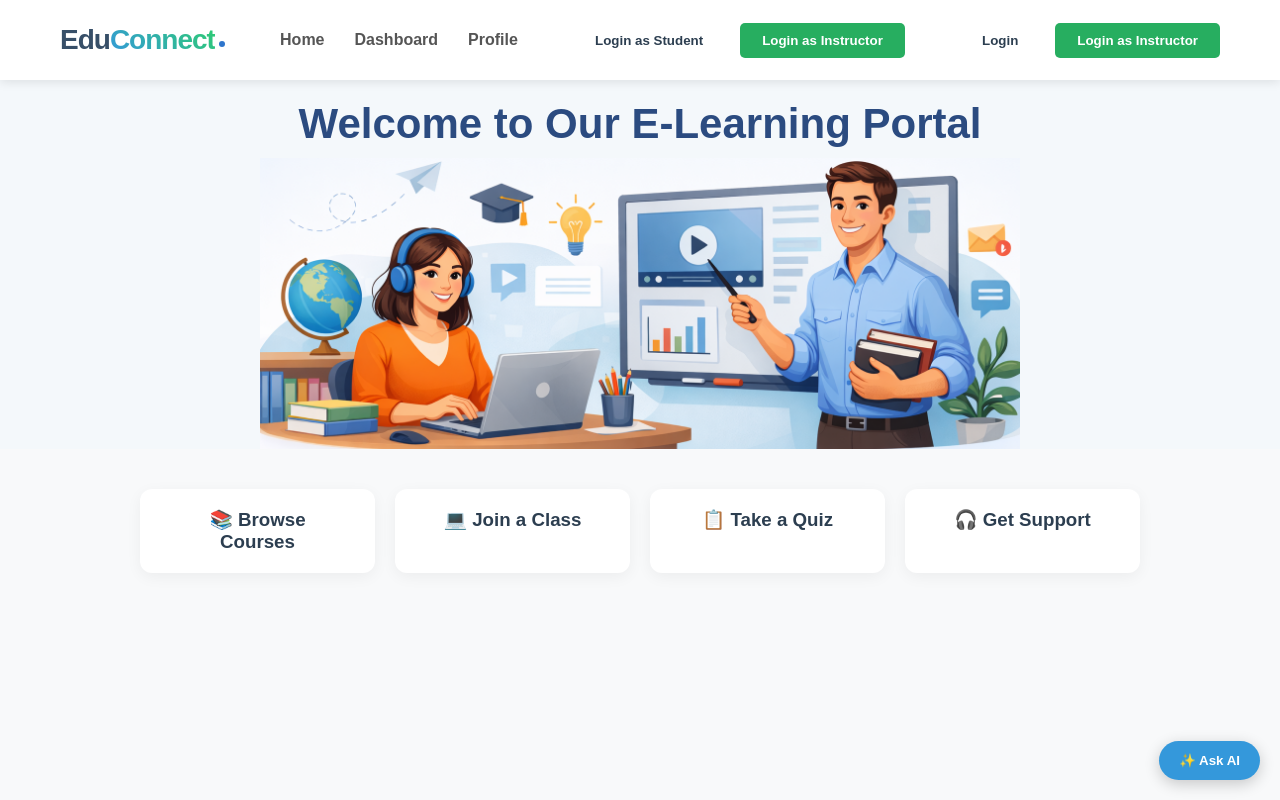
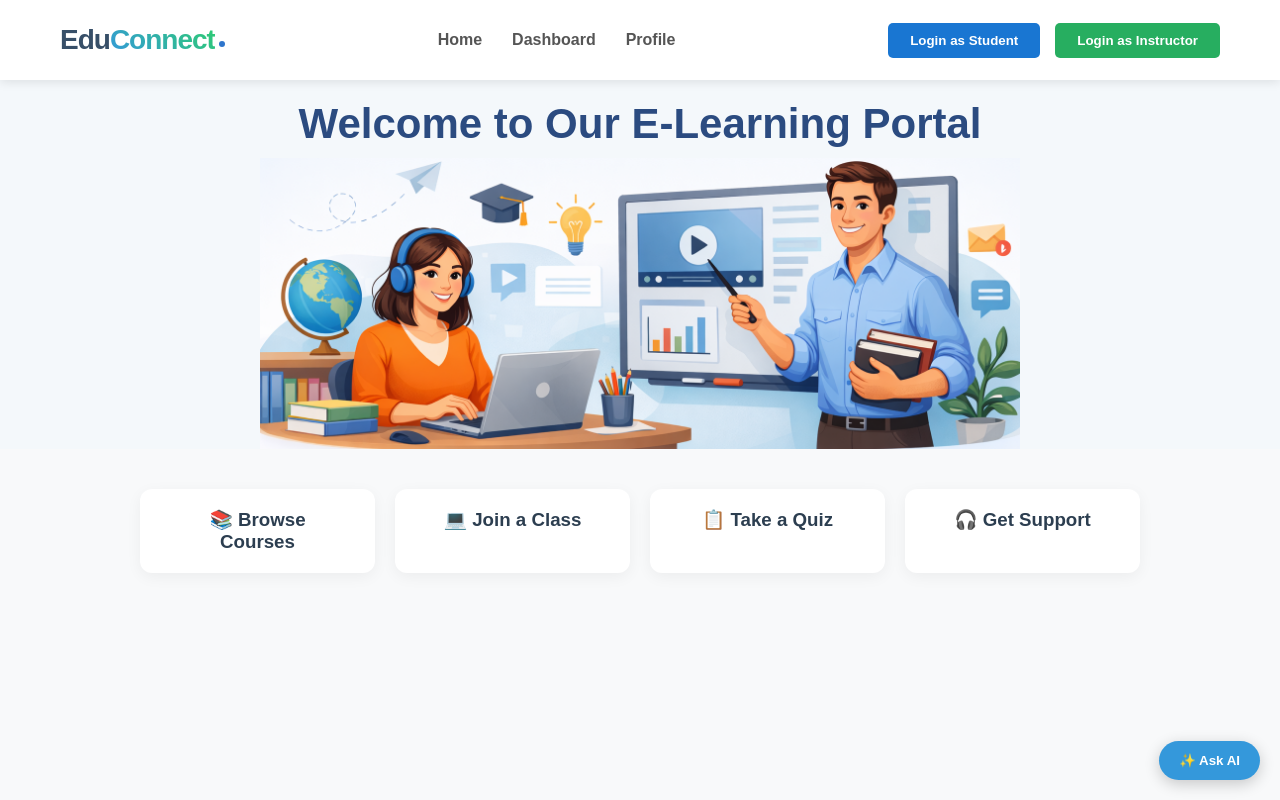
Before and after one commit to 2300438/2505C-EduConnect, a React (Vite) app in the folder client/: page / in a window 1280 px wide. Built offline with nearby package versions, Linux system fonts and the light colour scheme.

Commit message:
feat: implement RBAC, fix login navigation

```diff
--- a/client/src/App.jsx
+++ b/client/src/App.jsx
@@ -1,16 +1,32 @@
 import React, { useState, useEffect } from 'react';
-import { BrowserRouter as Router, Routes, Route, Link, useNavigate, useLocation } from 'react-router-dom';
+import { BrowserRouter as Router, Routes, Route, Link, useNavigate, useLocation, Navigate } from 'react-router-dom';
 import Home from './pages/Home';
 import Dashboard from './pages/Dashboard';
 import Profile from './pages/Profile';
 import InstructorDashboard from './pages/Instructor-Dashboard';
 import Chatbot from './components/Chatbot';
+import { jwtDecode } from "jwt-decode";
+import Login from './pages/Login';
+import { useAuth } from './context/AuthContext'; // Ensure this path is correct
 
-import { jwtDecode } from "jwt-decode"; // Ensure this is installed
+// --- 1. THE PROTECTED ROUTE COMPONENT (The Bouncer) ---
+const ProtectedRoute = ({ children, allowedRole }) => {
+  const { user, loading, isAuthenticated } = useAuth();
 
-import Login from './pages/Login';
+  if (loading) return <div>Loading...</div>;
 
+  if (!isAuthenticated) {
+    return <Navigate to="/login" replace />;
+  }
 
+  if (allowedRole && user?.role !== allowedRole) {
+    return <Navigate to="/" replace />;
+  }
+
+  return children;
+};
+
+// --- 2. THE NAVBAR COMPONENT ---
 const Navbar = () => {
   const navigate = useNavigate();
   const location = useLocation();
@@ -25,11 +41,9 @@ const Navbar = () => {
       }
 
       try {
-        // 1. Get the ID from the token
         const decoded = jwtDecode(token);
         const userId = decoded.id;
 
-        // 2. Fetch the FULL profile from the DB (Same logic as Profile.jsx)
         const response = await fetch(`http://localhost:3001/api/profile/${userId}`, {
           method: 'GET',
           headers: {
@@ -40,7 +54,6 @@ const Navbar = () => {
 
         if (response.ok) {
           const data = await response.json();
-          // 3. Set the user state with the fullName from the database response
           setUser(data);
         }
       } catch (error) {
@@ -50,10 +63,11 @@ const Navbar = () => {
     };
 
     fetchUserData();
-  }, [location]); // Re-runs on every page change to keep the name updated
+  }, [location]);
 
   const handleLogout = () => {
     localStorage.removeItem('token');
+    localStorage.removeItem('user'); // Also clear the user object
     setUser(null);
     navigate('/');
   };
@@ -68,26 +82,34 @@ const Navbar = () => {
         </Link>
         <ul className="nav-links">
           <li><Link to="/">Home</Link></li>
-          <li><Link to="/dashboard">Dashboard</Link></li>
+          {/* DYNAMIC DASHBOARD LINK: Directs based on role */}
+          <li>
+            <Link to={user?.role === 'instructor' ? "/instructor-dashboard" : "/dashboard"}>
+              Dashboard
+            </Link>
+          </li>
           <li><Link to="/profile">Profile</Link></li>
         </ul>
-
 
         <div className="nav-actions">
           {user ? (
             <div className="user-logged-in">
-              {/* Use fullName because that's what your backend returns */}
               <span className="user-name">Hi, {user.fullName || "User"}</span>
               <button onClick={handleLogout} className="btn-logout">Logout</button>
             </div>
           ) : (
             isHomepage && (
               <div className="nav-buttons">
-                <button onClick={() => navigate('/dashboard')} className="btn-login">
+                <button
+                  onClick={() => navigate('/login', { state: { role: 'student' } })}
+                  className="btn-login"
+                  style={{ backgroundColor: '#1976d2', color: 'white', border: 'none' }}
+                >
                   Login as Student
                 </button>
+
                 <button
-                  onClick={() => navigate('/instructor-dashboard')}
+                  onClick={() => navigate('/login', { state: { role: 'instructor' } })}
                   className="btn-signup"
                   style={{ backgroundColor: '#27ae60' }}
                 >
@@ -97,28 +119,12 @@ const Navbar = () => {
             )
           )}
         </div>
-
-        {/* 3. Conditional Rendering: Only displays if isHomepage is true */}
-        {isHomepage && (
-          <div className="nav-buttons">
-            <button onClick={() => navigate('/login')} className="btn-login">
-              Login
-            </button>
-            <button
-              onClick={() => navigate('/instructor-dashboard')}
-              className="btn-signup"
-              style={{ backgroundColor: '#27ae60' }}
-            >
-              Login as Instructor
-            </button>
-          </div>
-        )}
-
       </div>
     </nav>
   );
 };
 
+// --- 3. THE MAIN APP COMPONENT ---
 function App() {
   return (
     <Router>
@@ -126,10 +132,28 @@ function App() {
         <Navbar />
         <Routes>
           <Route path="/" element={<Home />} />
-          <Route path="/dashboard" element={<Dashboard />} />
-          <Route path="/profile" element={<Profile />} />
-          <Route path="/instructor-dashboard" element={<InstructorDashboard />} />
           <Route path="/login" element={<Login />} />
+
+          {/* Student Only */}
+          <Route path="/dashboard" element={
+            <ProtectedRoute allowedRole="student">
+              <Dashboard />
+            </ProtectedRoute>
+          } />
+
+          {/* Instructor Only */}
+          <Route path="/instructor-dashboard" element={
+            <ProtectedRoute allowedRole="instructor">
+              <InstructorDashboard />
+            </ProtectedRoute>
+          } />
+
+          {/* Any logged-in user */}
+          <Route path="/profile" element={
+            <ProtectedRoute>
+              <Profile />
+            </ProtectedRoute>
+          } />
         </Routes>
         <Chatbot />
       </div>
--- a/client/src/pages/Login.jsx
+++ b/client/src/pages/Login.jsx
@@ -1,5 +1,5 @@
-import React, { useState } from 'react';
-import { useNavigate } from 'react-router-dom';
+import React, { useState, useEffect } from 'react';
+import { useNavigate, useLocation } from 'react-router-dom';
 import { useFormik } from 'formik';
 import * as Yup from 'yup';
 import {
@@ -23,9 +23,19 @@ import ChevronRightIcon from '@mui/icons-material/ChevronRight';
 import { useAuth } from '../context/AuthContext';
 
 const Login = () => {
-  const [role, setRole] = useState('student');
+  const location = useLocation();
   const { login } = useAuth();
   const navigate = useNavigate();
+
+  // 1. Catch the state passed from the Navbar, default to 'student' if none exists
+  const [role, setRole] = useState(location.state?.role || 'student');
+
+  // 2. Listen for header clicks if the user is ALREADY on the Login page
+  useEffect(() => {
+    if (location.state?.role) {
+      setRole(location.state.role);
+    }
+  }, [location.state]);
 
   // Formik Logic
   const formik = useFormik({
@@ -39,7 +49,6 @@ const Login = () => {
     }),
     onSubmit: async (values, { setSubmitting, setStatus }) => {
       try {
-        // FIX 1: Pointing to /auth/login instead of just /login
         const response = await fetch(`${import.meta.env.VITE_API_URL}/auth/login`, {
           method: 'POST',
           headers: { 'Content-Type': 'application/json' },
@@ -48,9 +57,7 @@ const Login = () => {
 
         const data = await response.json();
 
-        // FIX 2: Checking response.ok because your backend doesn't send a "success" boolean
         if (response.ok) {
-          // FIX 3: Using data.accessToken to match your backend's exact variable name
           login(data.user, data.accessToken);
           navigate(role === 'instructor' ? '/instructor-dashboard' : '/student-dashboard');
         } else {
```
Also changed, not shown: client/src/components/ProtectedRoute.jsx (added, +22 -0 lines), 1 other file (tests, documents, lock files or other folders).
